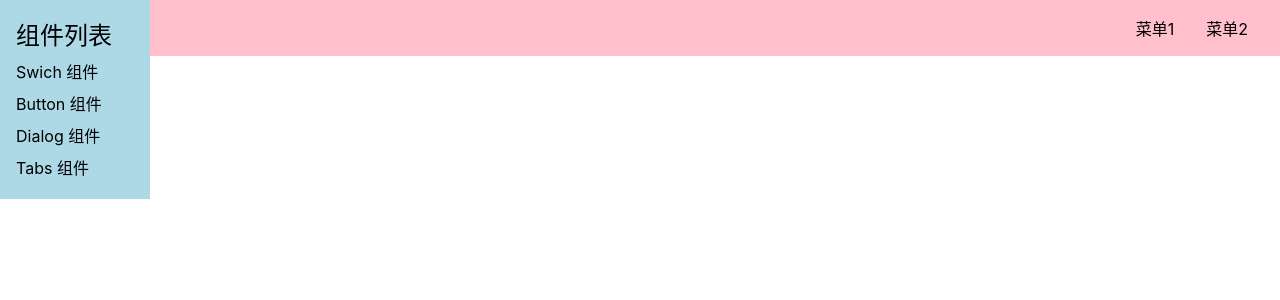
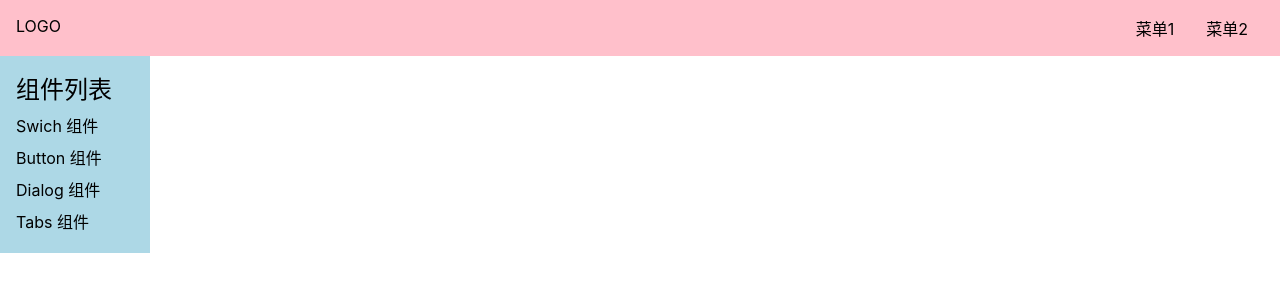
Before and after one commit to tang-xuan11/star-ui, a Vue app: page /#/doc in a window 1280 px wide. Shown: the top 300 px of the page. Built offline with nearby package versions, Linux system fonts and the light colour scheme.

Commit message:
调节 topnav 和 aside 位置

```diff
--- a/src/components/Topnav.vue
+++ b/src/components/Topnav.vue
@@ -17,6 +17,8 @@ export default {};
   background: pink;
   display: flex;
   padding: 16px;
+  position: relative;
+  z-index: 10;
   > .logo {
     max-width: 6em;
     margin-right: auto;
--- a/src/view/Doc.vue
+++ b/src/view/Doc.vue
@@ -40,6 +40,7 @@ aside {
   width: 150px;
   padding: 16px;
   position: fixed;
+  padding-top: 70px;
   top: 0;
   left: 0;
   > h2 {
```
